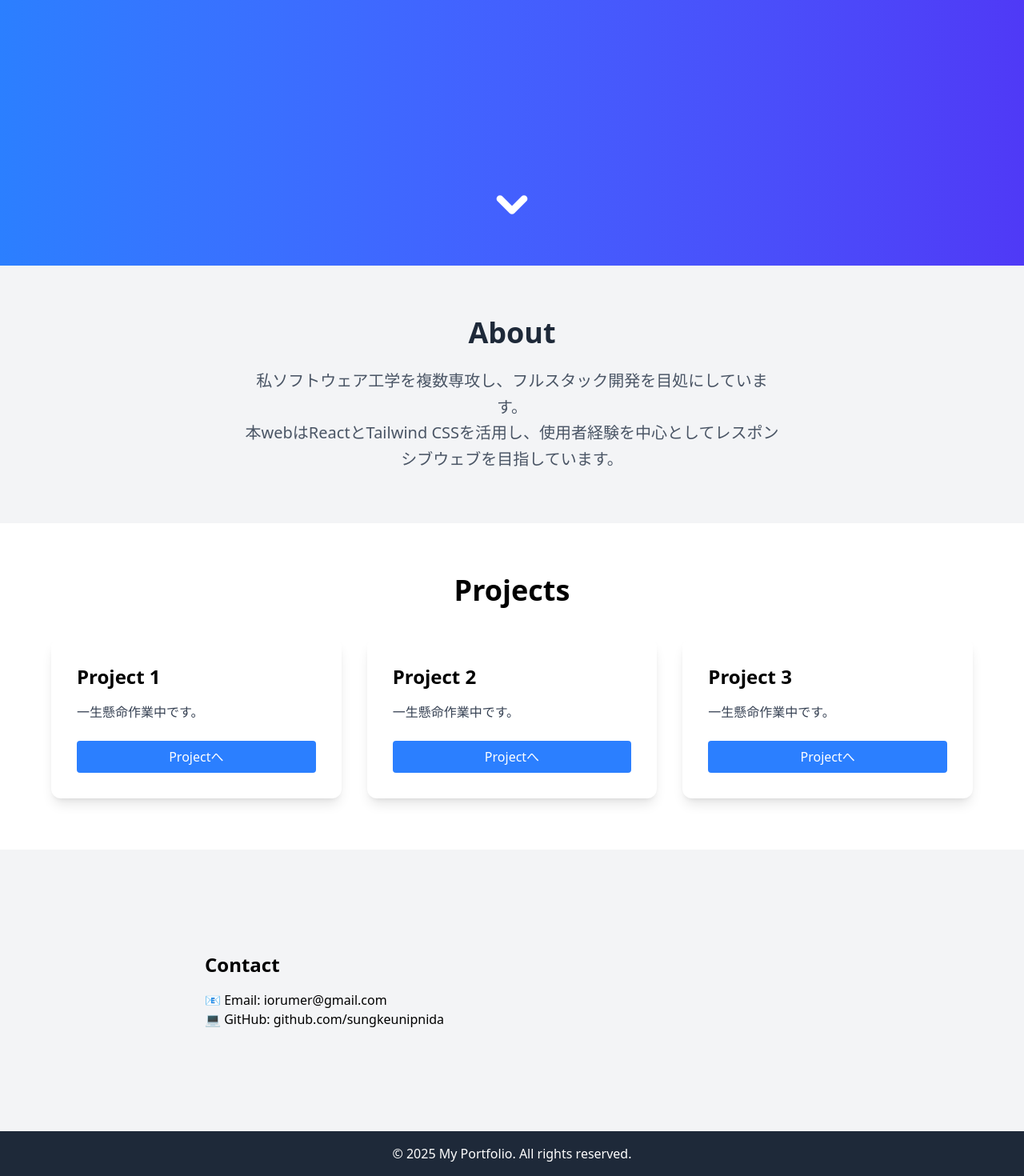
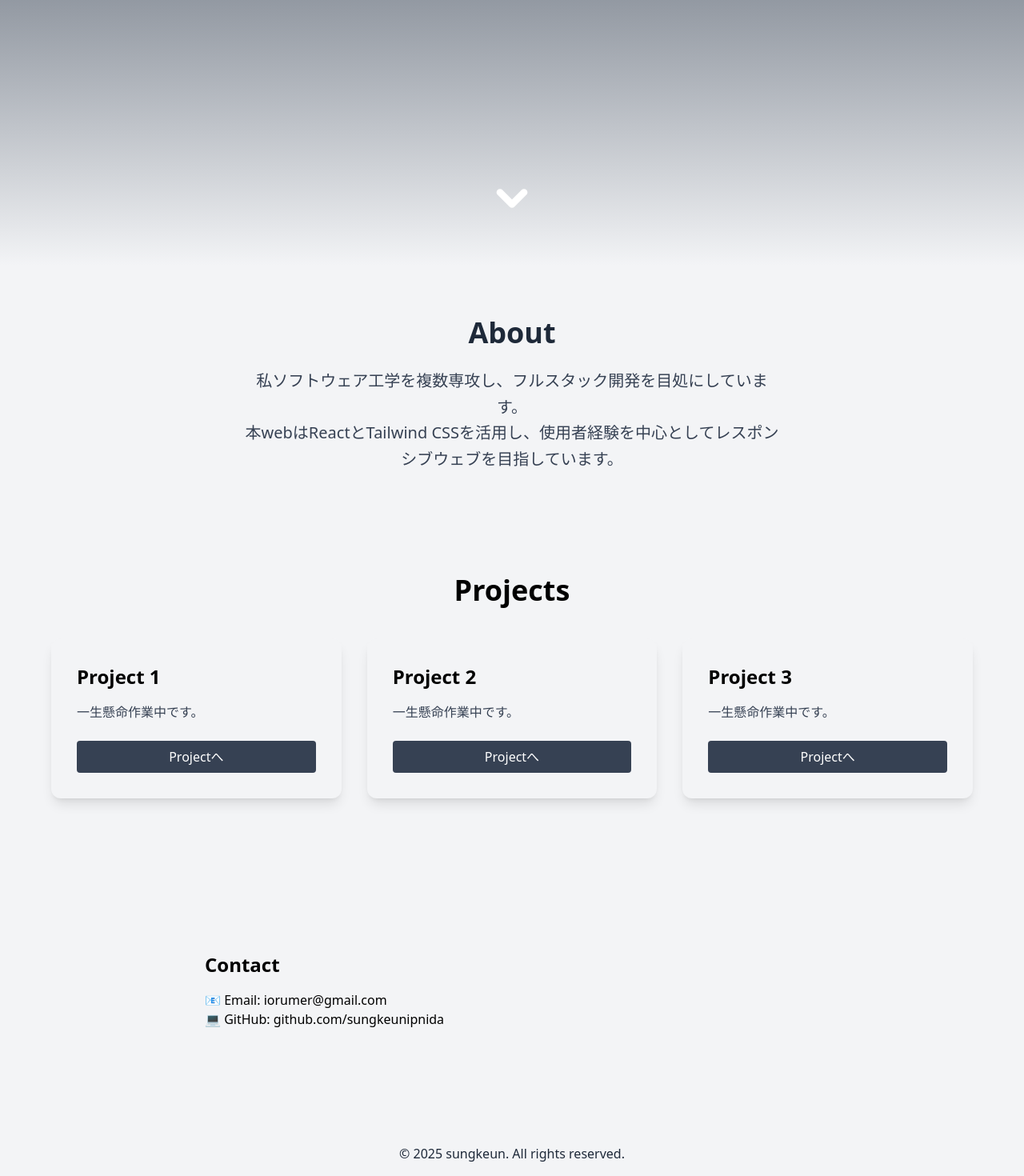
Before and after one commit to sungkeunipnida/my-portfolio, a React (Vite) app: page / in a window 1280 px wide. Shown: the part 468-1938 px from the top of the page at 80% size. Built offline with nearby package versions, Linux system fonts and the light colour scheme.

Commit message:
text, ios top color, background color

```diff
--- a/index.html
+++ b/index.html
@@ -4,6 +4,9 @@
     <meta charset="UTF-8" />
     <link rel="icon" type="image/svg+xml" href="/vite.svg" />
     <meta name="viewport" content="width=device-width, initial-scale=1.0" />
+
+    <meta name="theme-color" content="#1f2937" />
+
     <title>sungkeun</title>
   </head>
   <body>
--- a/src/App.jsx
+++ b/src/App.jsx
@@ -26,7 +26,7 @@ function App() {
         </section>
 
         {/* Projects */}
-        <section className="px-4 sm:px-6 lg:px-8 py-16">
+        <section className="px-4 sm:px-6 lg:px-8 py-16 bg-gray-100">
           <div className="max-w-6xl mx-auto">
             <h2 className="text-3xl md:text-4xl font-bold text-center mb-10">
               Projects
--- a/src/components/About.jsx
+++ b/src/components/About.jsx
@@ -7,7 +7,7 @@ function About() {
       </h2>
 
       {/* 소개 문장 */}
-      <p className="text-lg sm:text-xl text-gray-600 leading-relaxed max-w-2xl mx-auto">
+      <p className="text-lg sm:text-xl text-gray-700 leading-relaxed max-w-2xl mx-auto">
         私ソフトウェア工学を複数専攻し、フルスタック開発を目処にしています。
         <br />
         本webはReactとTailwind
--- a/src/components/Footer.jsx
+++ b/src/components/Footer.jsx
@@ -1,7 +1,7 @@
 function Footer() {
   return (
-    <footer className="bg-gray-800 text-white text-center p-4">
-      © 2025 My Portfolio. All rights reserved.
+    <footer className="bg-gray-100 text-gray-800 text-center p-4">
+      © 2025 sungkeun. All rights reserved.
     </footer>
   );
 }
--- a/src/components/Header.jsx
+++ b/src/components/Header.jsx
@@ -1,6 +1,31 @@
+import { useState, useEffect } from "react";
+
 function Header() {
+  const [showHeader, setShowHeader] = useState(false);
+
+  useEffect(() => {
+    const handleScroll = () => {
+      if (window.scrollY > 50) {
+        setShowHeader(true);
+      } else {
+        setShowHeader(false);
+      }
+    };
+
+    window.addEventListener("scroll", handleScroll);
+
+    // 컴포넌트가 사라질 때 이벤트 해제 (메모리 누수 방지)
+    return () => {
+      window.removeEventListener("scroll", handleScroll);
+    };
+  }, []);
+
   return (
-    <header className="fixed top-0 left-0 w-full bg-gray-800/80 backdrop-blur-sm text-white p-4 flex justify-between items-center shadow z-50">
+    <header
+      className={`fixed top-0 left-0 w-full bg-gray-800/80 backdrop-blur-sm text-white p-4 flex justify-between items-center shadow z-50 transition-transform duration-300 ${
+        showHeader ? "translate-y-0" : "-translate-y-full"
+      }`}
+    >
       <h1 className="text-xl font-bold">sungkeun</h1>
       <nav className="space-x-4">
         <a href="#home" className="hover:text-blue-400">
--- a/src/components/Hero.jsx
+++ b/src/components/Hero.jsx
@@ -12,7 +12,7 @@ function Hero() {
   return (
     <section
       id="home"
-      className="h-screen flex flex-col justify-center items-center bg-gradient-to-r from-blue-500 to-indigo-600 text-white relative"
+      className="h-screen flex flex-col justify-center items-center bg-gradient-to-b from-gray-800 to-gray-100 text-white relative"
     >
       <h2 className="text-4xl md:text-6xl font-bold">こんにちは</h2>
       <p className="mt-4 text-lg md:text-2xl">
@@ -23,7 +23,7 @@ function Hero() {
       {/* 스크롤 유도 아이콘 */}
       <button
         onClick={handleScrollToAbout}
-        className="absolute bottom-8 animate-bounce text-white"
+        className="absolute bottom-10 animate-bounce text-white"
         aria-label="Scroll Down"
       >
         <ChevronDown size={60} strokeWidth={3.5} />
--- a/src/components/Projects.jsx
+++ b/src/components/Projects.jsx
@@ -4,11 +4,11 @@ function Projects() {
       {[1, 2, 3].map((id) => (
         <div
           key={id}
-          className="bg-white rounded-xl shadow-lg p-8 flex flex-col hover:shadow-xl transition"
+          className="bg-gray-100 rounded-xl shadow-lg p-8 flex flex-col hover:shadow-xl transition"
         >
           <h3 className="text-2xl font-semibold mb-4">Project {id}</h3>
           <p className="text-gray-700 flex-1">一生懸命作業中です。</p>
-          <button className="mt-6 bg-blue-500 text-white px-4 py-2 rounded hover:bg-blue-600 hover:scale-105 transition">
+          <button className="mt-6 bg-gray-700 text-white px-4 py-2 rounded hover:bg-gray-700 hover:scale-105 transition">
             Projectへ
           </button>
         </div>
```
